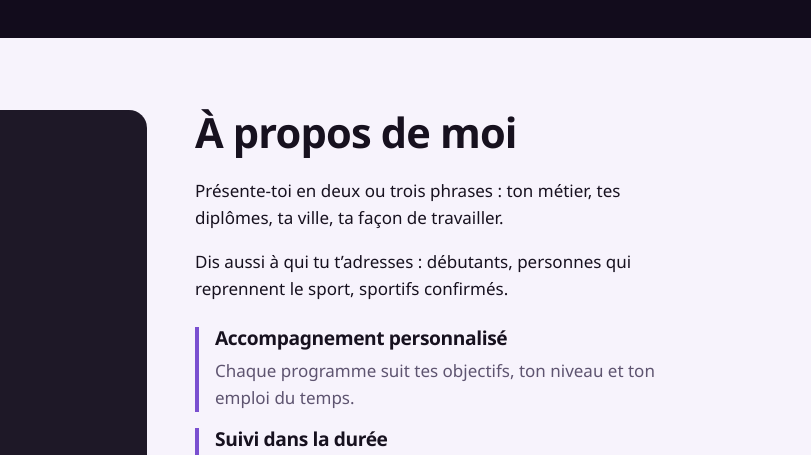
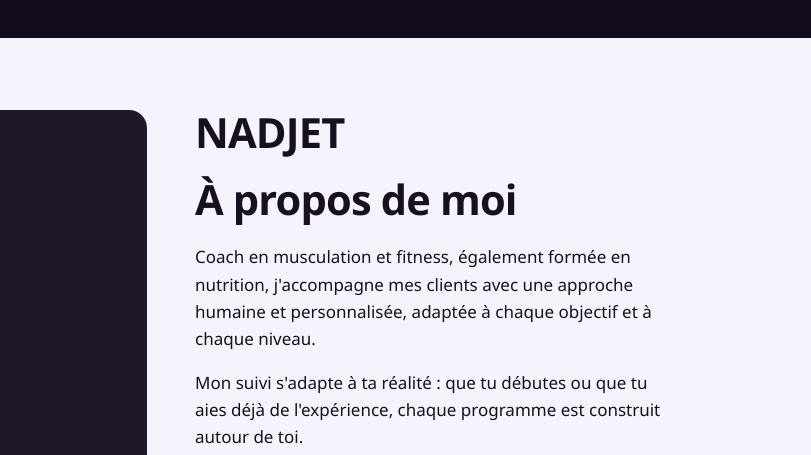
Before and after one commit to Hadjer-Bchouchireb/monsite, a plain HTML site: page index.html in a window 1280 px wide. Shown: the part 769-1224 px from the top of the page, 469-1280 px from the left. Drawn offline with Linux system fonts and the light colour scheme.

Commit message:
Add files via upload

```diff
--- a/index.html
+++ b/index.html
@@ -136,9 +136,10 @@ section{padding:56px 0}
   <div class="wrap about">
    <div class="photo"><img src="nadjet.jpg" alt="Nadjet, coach sportive"></div>
    <div>
+    <h2>NADJET</h2>
     <h2>À propos de moi</h2>
-    <p>Présente-toi en deux ou trois phrases : ton métier, tes diplômes, ta ville, ta façon de travailler.</p>
-    <p>Dis aussi à qui tu t’adresses : débutants, personnes qui reprennent le sport, sportifs confirmés.</p>
+    <p>Coach en musculation et fitness, également formée en nutrition, j'accompagne mes clients avec une approche humaine et personnalisée, adaptée à chaque objectif et à chaque niveau.</p>
+    <p>Mon suivi s'adapte à ta réalité : que tu débutes ou que tu aies déjà de l'expérience, chaque programme est construit autour de toi.</p>
     <div class="points">
      <div><h3>Accompagnement personnalisé</h3><p>Chaque programme suit tes objectifs, ton niveau et ton emploi du temps.</p></div>
      <div><h3>Suivi dans la durée</h3><p>Le programme évolue avec tes progrès, pas seulement au départ.</p></div>
```
